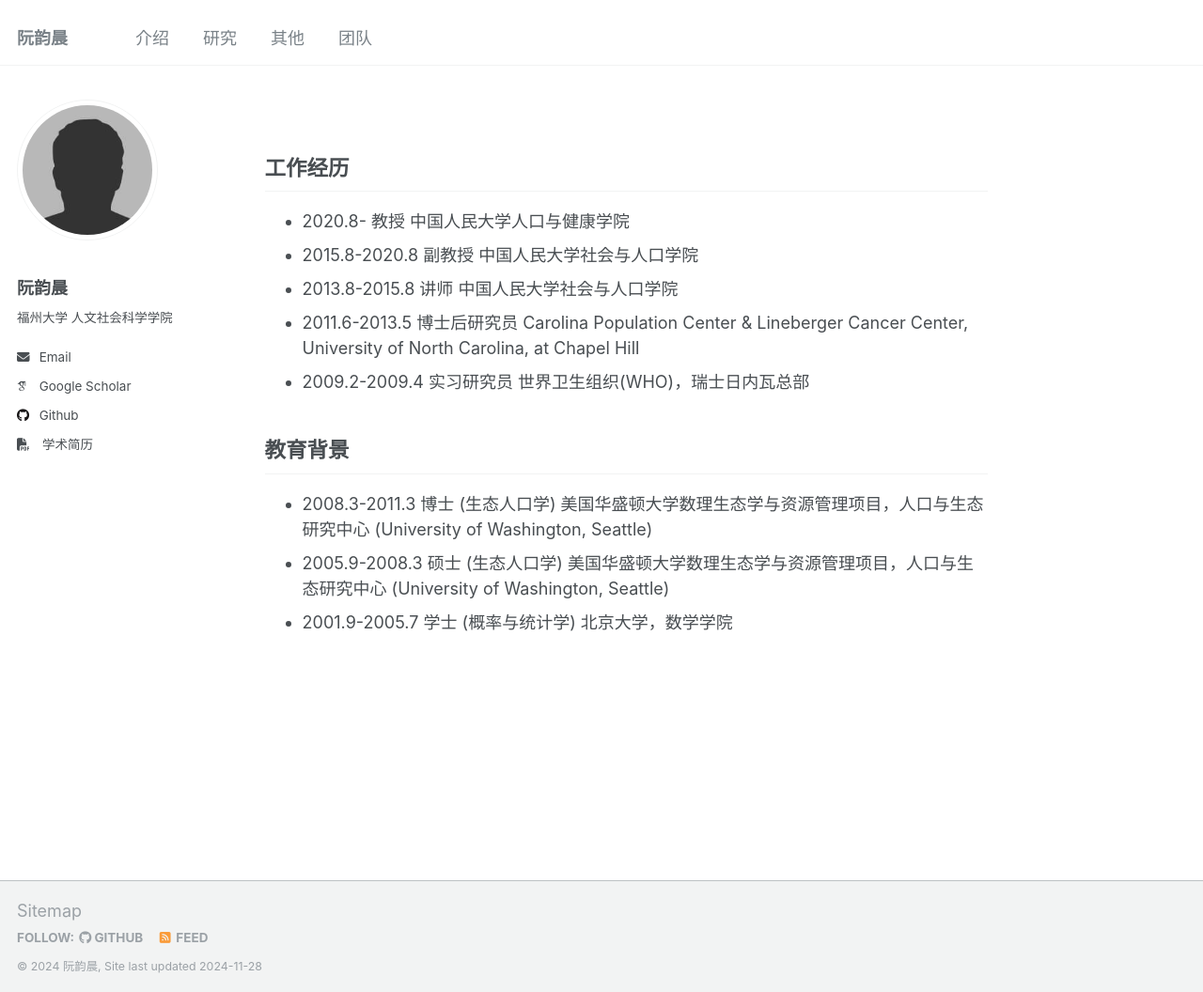
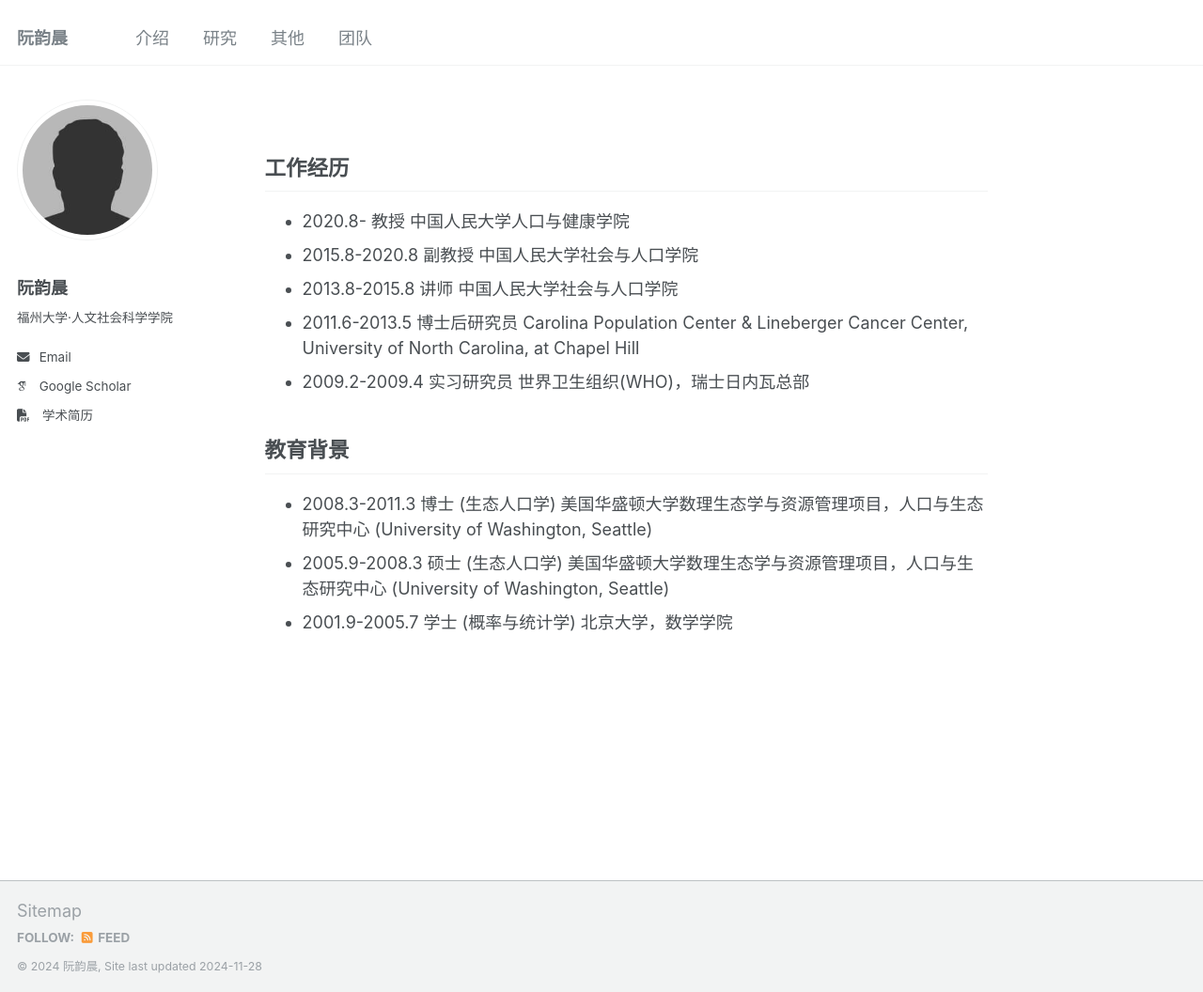
Before and after one commit to RuanYunchen/RuanYunchen.github.io, a Jekyll site: the page built from _pages/about.md, in a window 1280 px wide and 1056 px high. Shown: the whole window at 94% size. Built offline with Jekyll 4.4.1, drawn with Linux system fonts in a browser that asks for light colours; some web fonts are replaced.

Commit message:
Update _config.yml

```diff
--- a/_config.yml
+++ b/_config.yml
@@ -15,12 +15,12 @@ author:
   avatar_class     : "custom-avatar"  # 添加自定义CSS类
   name             : "阮韵晨"
   pronouns         : # example: "she/her"
-  bio              : "福州大学 人文社会科学学院"
+  bio              : "福州大学·人文社会科学学院"
   location         :
   employer         :
   email            : "ruanyunchen@fzu.edu.cn"
-  github           : "RuanYunchen"
-  kaggle           :
+
+
 
   # Social media
   linkedin         :  # yuying-wu-206021335
```
